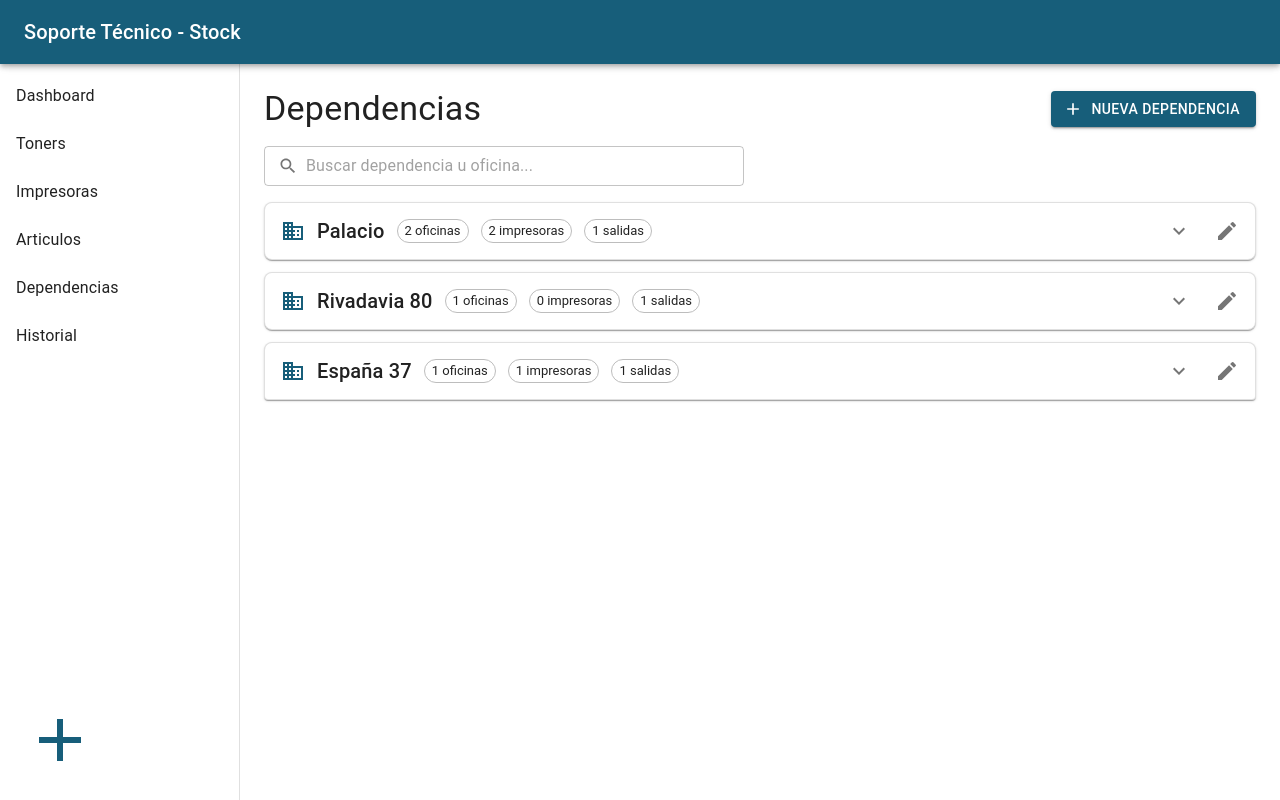
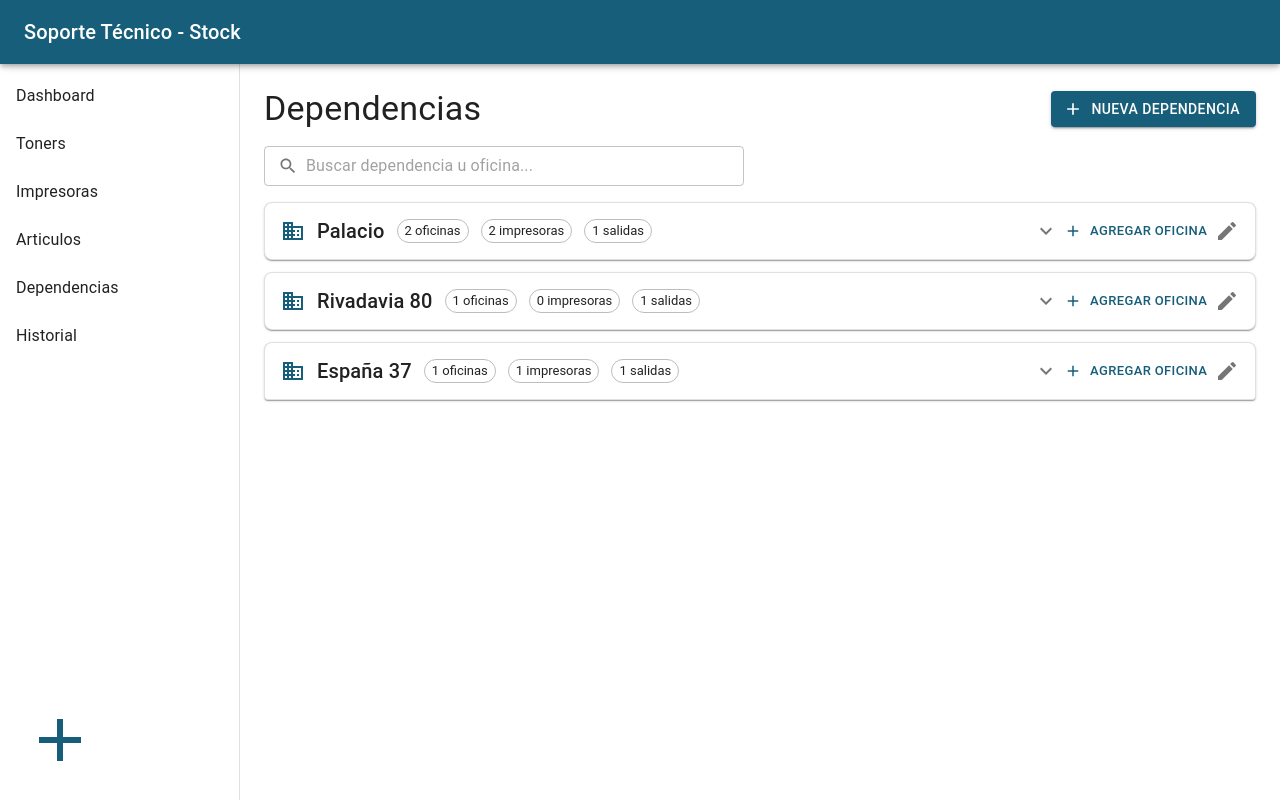
Before and after one commit to marcos-delvalle/sistema-stock, a React (Vite) app: page /dependencias in a window 1280 px wide. Built offline with nearby package versions, Linux system fonts and the light colour scheme.

Commit message:
style: mover alta de oficina al encabezado de la dependencia

```diff
--- a/src/pages/Dependencias.jsx
+++ b/src/pages/Dependencias.jsx
@@ -55,6 +55,13 @@ function Dependencias({
         .filter((r) => r.visible)
 
     const totalOficinasVisibles = resultados.reduce((acc, r) => acc + r.oficinas.length, 0)
+
+    function abrirNuevaOficina(depId) {
+        setBusqueda('')
+        setExpandidas((prev) => ({ ...prev, [depId]: true }))
+        setOficinaEditando(null)
+        setDepParaOficina(depId)
+    }
 
     return (
         <>
@@ -166,6 +173,15 @@ function Dependencias({
                                 </Box>
                             </AccordionSummary>
 
+                            <Button
+                                size="small"
+                                startIcon={<Add />}
+                                sx={{ mr: 1, whiteSpace: 'nowrap' }}
+                                onClick={() => abrirNuevaOficina(dep.id)}
+                            >
+                                Agregar oficina
+                            </Button>
+
                             <Tooltip title="Editar dependencia">
                                 <IconButton
                                     sx={{ mr: 1 }}
@@ -177,22 +193,6 @@ function Dependencias({
                         </Box>
 
                         <AccordionDetails>
-                            <Box sx={{ display: 'flex', justifyContent: 'space-between', alignItems: 'center', mb: 1 }}>
-                                <Typography variant="subtitle1">Oficinas</Typography>
-                                <Button
-                                    size="small"
-                                    startIcon={<Add />}
-                                    onClick={() => {
-                                        setBusqueda('')
-                                        setExpandidas((prev) => ({ ...prev, [dep.id]: true }))
-                                        setOficinaEditando(null)
-                                        setDepParaOficina(dep.id)
-                                    }}
-                                >
-                                    Agregar oficina
-                                </Button>
-                            </Box>
-
                             <TableContainer>
                                 <Table size="small">
                                     <TableHead>
```
